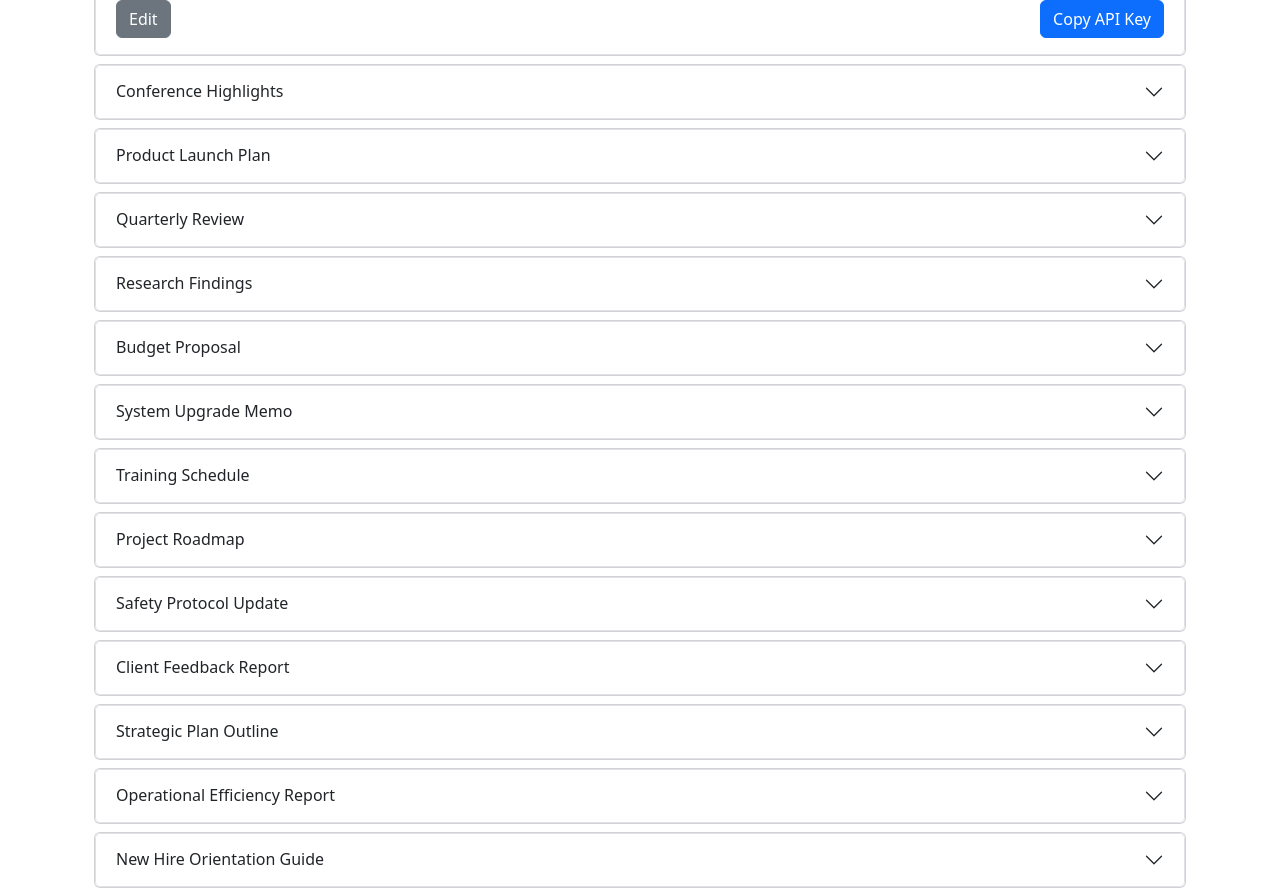
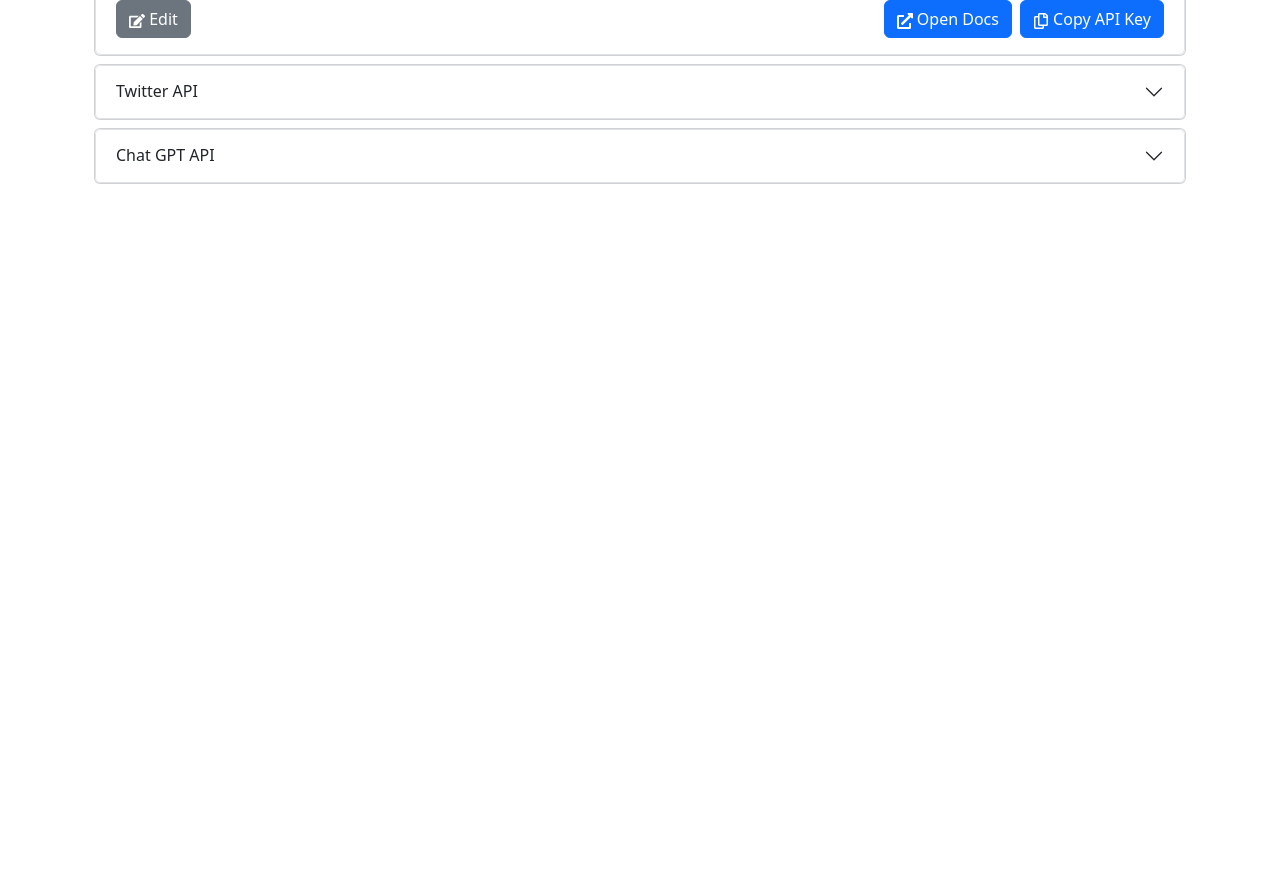
Before and after one commit to Vardhu2706/mern-api-key-vault, a React (Vite) app in the folder frontend/: page / in a window 1280 px wide. Shown: the part 400-1296 px from the top of the page. After the commit the page ends 800 px from the top, so only its background shows below. Built offline with nearby package versions, Linux system fonts and the light colour scheme.

Commit message:
Added Modal to edit Key

```diff
--- a/frontend/src/components/Hero.jsx
+++ b/frontend/src/components/Hero.jsx
@@ -5,12 +5,13 @@ import FormContainer from "../components/FormContainer";
 import { useSelector } from "react-redux";
 import { useState } from "react";
 
-const Hero = () => {
+const Hero = ({ data }) => {
   const { userInfo } = useSelector((state) => state.auth);
 
   const [title, setTitle] = useState("");
   const [key, setKey] = useState("");
   const [desc, setDesc] = useState("")
+  const [documentation, setDocumentation] = useState("")
 
   const createKeyHandler = async (e) => {
     e.preventDefault();
@@ -23,7 +24,7 @@ const Hero = () => {
   };
 
   return (
-    <div className=" py-5">
+    <div className="py-2">
       <FormContainer>
         <h6>Create a key to securely store and share.</h6>
 
@@ -58,6 +59,17 @@ const Hero = () => {
             ></Form.Control>
           </Form.Group>
 
+          {/* Description */}
+          <Form.Group className="my-2" controlId="desc">
+            <Form.Label>Documentation</Form.Label>
+            <Form.Control
+              type="text"
+              placeholder="Enter Docs Link"
+              value={documentation}
+              onChange={(e) => setDocumentation(e.target.value)}
+            ></Form.Control>
+          </Form.Group>
+
           <div className="mt-3 d-flex justify-content-between">
             <Button type="submit" variant="secondary" className="mt-3" onClick={clear}>
               Clear
--- a/frontend/src/components/Key.jsx
+++ b/frontend/src/components/Key.jsx
@@ -1,14 +1,25 @@
-import React from 'react';
-import { Card, Accordion, Button } from 'react-bootstrap';
+import React, { useState } from 'react';
+import { Card, Accordion, Button, Modal, Form } from 'react-bootstrap';
+import FormContainer from "../components/FormContainer";
+import { FaEdit, FaRegCopy, FaExternalLinkAlt } from 'react-icons/fa';
 
 const KeyCard = ({ keyItem, index }) => {
-    // Function to copy the content to the clipboard
+
+    const [showModal, setShowModal] = useState(false);
+
+    const handleShowModal = () => setShowModal(true);
+    const handleCloseModal = () => setShowModal(false);
+
     const copyToClipboard = (content) => {
         navigator.clipboard.writeText(content).then(() => {
-            alert('Content copied to clipboard!'); // Feedback to the user (consider using a more subtle notification)
+            alert('Content copied to clipboard!');
         }, (err) => {
-            console.error('Failed to copy content: ', err); // Error handling
+            console.error('Failed to copy content: ', err);
         });
+    };
+
+    const openDocumentation = (url) => {
+        window.open(url, '_blank', 'noopener,noreferrer');
     };
 
     return (
@@ -24,12 +35,75 @@ const KeyCard = ({ keyItem, index }) => {
                     <p>{keyItem.desc}</p>
                     <small>Last updated: {new Date(keyItem.updatedAt).toLocaleString()}</small>
                     <div className="mt-3 d-flex justify-content-between">
-                        <Button variant="secondary">Edit</Button>
-                        <Button variant="primary" onClick={() => copyToClipboard(keyItem.content)}>Copy API Key</Button>
+                        <Button variant="secondary" onClick={handleShowModal}><FaEdit /> Edit</Button>
+                        <div>
+                            {keyItem.documentation && (
+                                <Button
+                                    variant="primary"
+                                    onClick={() => openDocumentation(keyItem.documentation)}
+                                    className="mx-2"
+                                >
+                                    <FaExternalLinkAlt /> Open Docs
+                                </Button>
+                            )}
+                            <Button variant="primary" onClick={() => copyToClipboard(keyItem.content)}><FaRegCopy /> Copy API Key</Button>
+                        </div>
                     </div>
                 </Accordion.Body>
             </Accordion.Item>
-        </Card>
+
+
+
+            <Modal show={showModal} onHide={handleCloseModal}>
+
+
+                {/* Modal Header */}
+                <Modal.Header closeButton>
+                    <Modal.Title>Edit Item</Modal.Title>
+                </Modal.Header>
+
+                {/* Body */}
+                <Modal.Body className='mx-2'>
+
+                    <Form>
+                        {/* Edit Title */}
+                        <Form.Group className="my-2" controlId="title">
+                            <Form.Label>Title</Form.Label>
+                            <Form.Control type="text" value={keyItem.title} >
+                            </Form.Control>
+                        </Form.Group>
+
+                        {/* Edit API Key */}
+                        <Form.Group className="my-2" controlId="desc">
+                            <Form.Label>API KEy</Form.Label>
+                            <Form.Control type="text" value={keyItem.desc} >
+                            </Form.Control>
+                        </Form.Group>
+
+                        {/* Edit Description */}
+                        <Form.Group className="my-2" controlId="content">
+                            <Form.Label>Description</Form.Label>
+                            <Form.Control type="text" value={keyItem.content} >
+                            </Form.Control>
+                        </Form.Group>
+
+                        {/* Edit Docs Link */}
+                        <Form.Group className="my-2" controlId="documentation">
+                            <Form.Label>Docs</Form.Label>
+                            <Form.Control type="text" value={keyItem.documentation} >
+                            </Form.Control>
+                        </Form.Group>
+                    </Form>
+
+                </Modal.Body>
+
+                {/*  */}
+                <Modal.Footer className="mt-3 d-flex justify-content-between">
+                    <Button variant="secondary" onClick={handleCloseModal}>Close</Button>
+                    <Button variant="primary" onClick={handleCloseModal}>Save Changes</Button>
+                </Modal.Footer>
+            </Modal>
+        </Card >
     );
 };
 
--- a/frontend/src/data/data.jsx
+++ b/frontend/src/data/data.jsx
@@ -1,129 +1,33 @@
 const data = [
     {
-        "title": "Meeting Notes",
+        "title": "Open Weather API",
         "content": "Discuss project timelines and milestones.",
         "desc": "Notes from the team meeting on project planning.",
         "author": "634f6fb82cbe5b234ff93b70",
         "sharedWith": ["634f6fb82cbe5b234ff93b71", "634f6fb82cbe5b234ff93b72"],
         "createdAt": "2024-03-14T10:00:00.000Z",
-        "updatedAt": "2024-03-14T10:00:00.000Z"
+        "updatedAt": "2024-03-14T10:00:00.000Z",
+        "documentation": "https://openweathermap.org/api"
     },
     {
-        "title": "Conference Highlights",
+        "title": "Twitter API",
         "content": "Key takeaways from the annual tech conference.",
         "desc": "Summary of important announcements and tech trends.",
         "author": "634f6fb82cbe5b234ff93b73",
         "sharedWith": [],
         "createdAt": "2024-03-13T09:00:00.000Z",
-        "updatedAt": "2024-03-13T09:00:00.000Z"
+        "updatedAt": "2024-03-13T09:00:00.000Z",
+        "documentation": "https://developer.twitter.com/en/docs/twitter-api"
     },
     {
-        "title": "Product Launch Plan",
+        "title": "Chat GPT API",
         "content": "Detailed plan for the upcoming product launch, including marketing strategies and timelines.",
         "desc": "Complete overview of the launch strategy for the new product line.",
         "author": "634f6fb82cbe5b234ff93b74",
         "sharedWith": ["634f6fb82cbe5b234ff93b75"],
         "createdAt": "2024-03-12T08:00:00.000Z",
-        "updatedAt": "2024-03-12T08:00:00.000Z"
-    },
-    {
-        "title": "Quarterly Review",
-        "content": "Analysis of the quarterly performance metrics and objectives.",
-        "desc": "A detailed report on the company's performance in the past quarter.",
-        "author": "634f6fb82cbe5b234ff93b76",
-        "sharedWith": ["634f6fb82cbe5b234ff93b77", "634f6fb82cbe5b234ff93b78"],
-        "createdAt": "2024-03-11T07:00:00.000Z",
-        "updatedAt": "2024-03-11T07:00:00.000Z"
-    },
-    {
-        "title": "Research Findings",
-        "content": "Comprehensive analysis of recent research findings in our field.",
-        "desc": "Document includes detailed observations and implications of the latest research.",
-        "author": "634f6fb82cbe5b234ff93b79",
-        "sharedWith": ["634f6fb82cbe5b234ff93b7a"],
-        "createdAt": "2024-03-10T06:00:00.000Z",
-        "updatedAt": "2024-03-10T06:00:00.000Z"
-    },
-    {
-        "title": "Budget Proposal",
-        "content": "Proposal for the next fiscal year's budget, focusing on departmental allocations.",
-        "desc": "Detailed proposal outlining the budget requirements and justifications for each department.",
-        "author": "634f6fb82cbe5b234ff93b7b",
-        "sharedWith": [],
-        "createdAt": "2024-03-09T05:00:00.000Z",
-        "updatedAt": "2024-03-09T05:00:00.000Z"
-    },
-    {
-        "title": "System Upgrade Memo",
-        "content": "Notification and details regarding the upcoming system upgrade.",
-        "desc": "Memo outlines the scope, impact, and schedule of the system upgrade.",
-        "author": "634f6fb82cbe5b234ff93b7c",
-        "sharedWith": ["634f6fb82cbe5b234ff93b7d"],
-        "createdAt": "2024-03-08T04:00:00.000Z",
-        "updatedAt": "2024-03-08T04:00:00.000Z"
-    },
-    {
-        "title": "Training Schedule",
-        "content": "The schedule for the upcoming employee training sessions.",
-        "desc": "Details on the dates, topics, and instructors for the new training program.",
-        "author": "634f6fb82cbe5b234ff93b7e",
-        "sharedWith": ["634f6fb82cbe5b234ff93b7f", "634f6fb82cbe5b234ff93b80"],
-        "createdAt": "2024-03-07T03:00:00.000Z",
-        "updatedAt": "2024-03-07T03:00:00.000Z"
-    },
-    {
-        "title": "Project Roadmap",
-        "content": "Outline of the major milestones and deadlines for the current project.",
-        "desc": "A strategic document detailing the timeline, goals, and key deliverables for the project.",
-        "author": "634f6fb82cbe5b234ff93b81",
-        "sharedWith": ["634f6fb82cbe5b234ff93b82"],
-        "createdAt": "2024-03-06T02:00:00.000Z",
-        "updatedAt": "2024-03-06T02:00:00.000Z"
-    },
-    {
-        "title": "Safety Protocol Update",
-        "content": "Updated guidelines and protocols for maintaining safety in the workplace.",
-        "desc": "The document outlines the revised safety measures and procedures to ensure employee wellbeing.",
-        "author": "634f6fb82cbe5b234ff93b83",
-        "sharedWith": [],
-        "createdAt": "2024-03-05T01:00:00.000Z",
-        "updatedAt": "2024-03-05T01:00:00.000Z"
-    },
-    {
-        "title": "Client Feedback Report",
-        "content": "Summary of client feedback from the recent survey, including suggestions and areas for improvement.",
-        "desc": "Comprehensive report detailing customer satisfaction levels and feedback on our services.",
-        "author": "634f6fb82cbe5b234ff93b84",
-        "sharedWith": ["634f6fb82cbe5b234ff93b85"],
-        "createdAt": "2024-03-04T12:00:00.000Z",
-        "updatedAt": "2024-03-04T12:00:00.000Z"
-    },
-    {
-        "title": "Strategic Plan Outline",
-        "content": "The framework for our strategic plan over the next five years, focusing on growth and innovation.",
-        "desc": "Outline of the key strategies, objectives, and actions planned to achieve long-term goals.",
-        "author": "634f6fb82cbe5b234ff93b86",
-        "sharedWith": ["634f6fb82cbe5b234ff93b87", "634f6fb82cbe5b234ff93b88"],
-        "createdAt": "2024-03-03T11:00:00.000Z",
-        "updatedAt": "2024-03-03T11:00:00.000Z"
-    },
-    {
-        "title": "Operational Efficiency Report",
-        "content": "Analysis of the operational efficiency within the company, with recommendations for improvements.",
-        "desc": "The report provides an in-depth look at current operations and suggests ways to enhance efficiency.",
-        "author": "634f6fb82cbe5b234ff93b89",
-        "sharedWith": [],
-        "createdAt": "2024-03-02T10:00:00.000Z",
-        "updatedAt": "2024-03-02T10:00:00.000Z"
-    },
-    {
-        "title": "New Hire Orientation Guide",
-        "content": "A comprehensive guide for onboarding new employees, including policies, procedures, and company culture.",
-        "desc": "This guide is designed to help new hires integrate smoothly and effectively into the company.",
-        "author": "634f6fb82cbe5b234ff93b8a",
-        "sharedWith": ["634f6fb82cbe5b234ff93b8b"],
-        "createdAt": "2024-03-01T09:00:00.000Z",
-        "updatedAt": "2024-03-01T09:00:00.000Z"
+        "updatedAt": "2024-03-12T08:00:00.000Z",
+        "documentation": "https://platform.openai.com/docs/introduction"
     }
 ];
 
```
Also changed, not shown: 2 other files (tests, documents, lock files or other folders).
